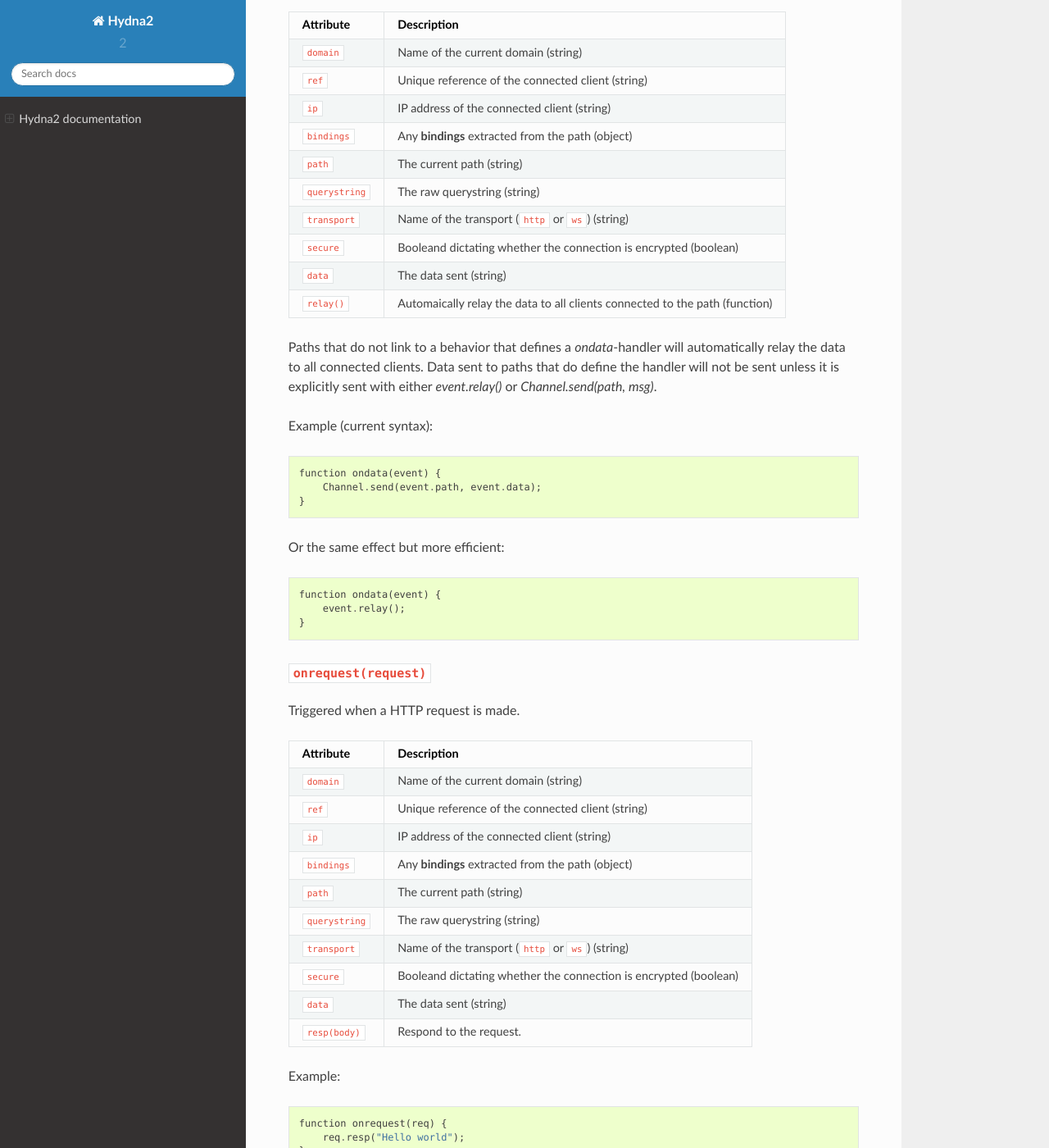
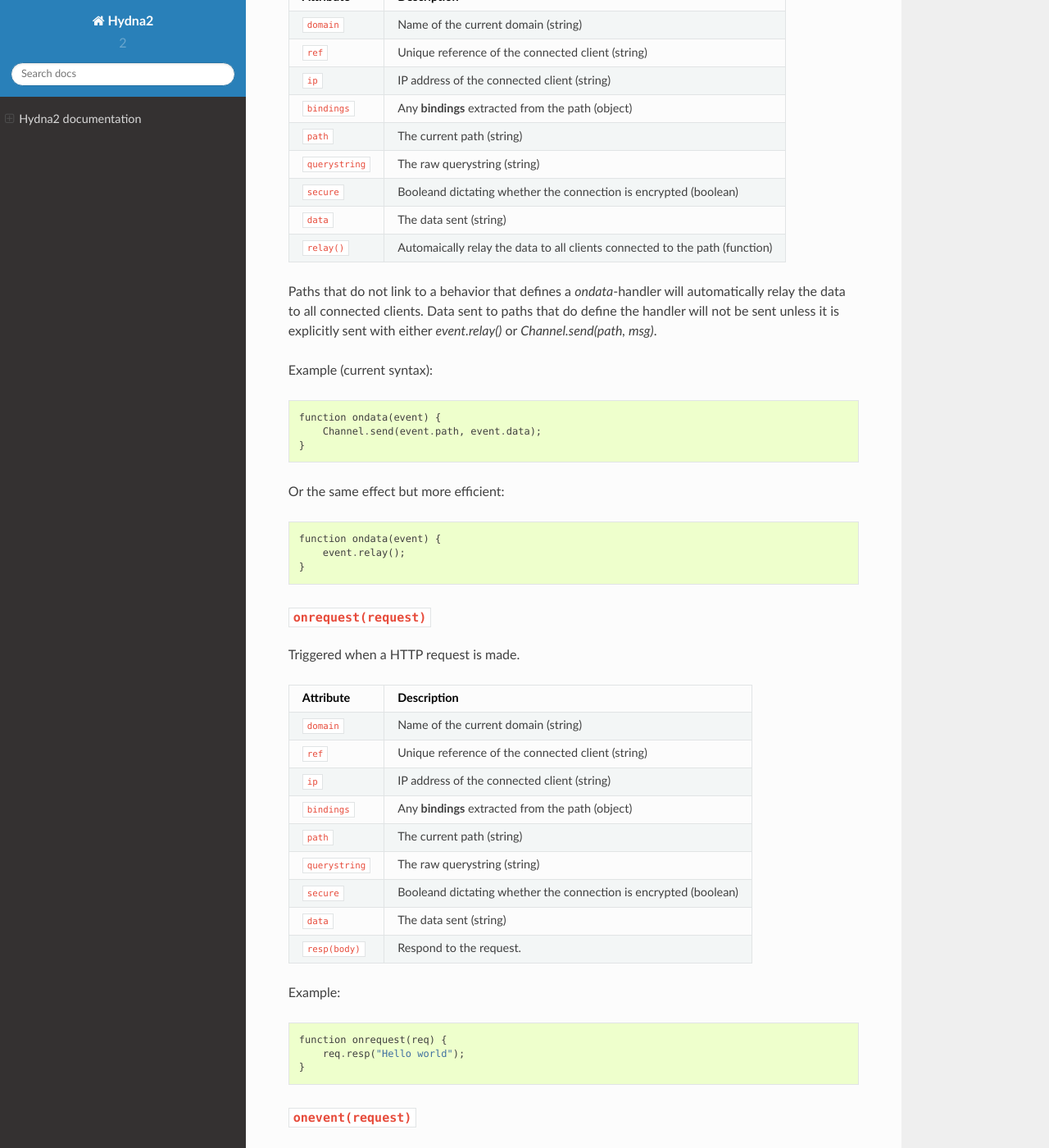
Before and after one commit to strange/hydna-docs, a Sphinx documentation site: the page built from docs/index.rst, in a window 1280 px wide and 1400 px high, scrolled down 3699 px. Shown: the whole window at 82% size. Built offline with Sphinx 7.4.7 and the Read the Docs theme 2.0.0, drawn with Linux system fonts in a browser that asks for light colours; some of the changed text lies outside the part shown.

Commit message:
Removed attribute `transport`, obsolete

```diff
--- a/docs/index.rst
+++ b/docs/index.rst
@@ -130,7 +130,6 @@
 ``bindings``    Any **bindings** extracted from the path (object)
 ``path``        The current path (string)
 ``querystring`` The raw querystring (string)
-``transport``   Name of the transport (``http`` or ``ws``) (string)
 ``secure``      Booleand dictating whether the connection is encrypted
                 (boolean)
 ``allow()``     Allow the client to open the path (function)
@@ -187,7 +186,6 @@
 ``bindings``    Any **bindings** extracted from the path (object)
 ``path``        The current path (string)
 ``querystring`` The raw querystring (string)
-``transport``   Name of the transport (``http`` or ``ws``) (string)
 ``secure``      Booleand dictating whether the connection is encrypted
                 (boolean)
 ``data``        The data sent (string)
@@ -227,7 +225,6 @@
 ``bindings``    Any **bindings** extracted from the path (object)
 ``path``        The current path (string)
 ``querystring`` The raw querystring (string)
-``transport``   Name of the transport (``http`` or ``ws``) (string)
 ``secure``      Booleand dictating whether the connection is encrypted
                 (boolean)
 ``data``        The data sent (string)
@@ -253,7 +250,6 @@
 ``bindings``    Any **bindings** extracted from the path (object)
 ``path``        The current path (string)
 ``querystring`` The raw querystring (string)
-``transport``   Name of the transport (``http`` or ``ws``) (string)
 ``secure``      Booleand dictating whether the connection is encrypted
                 (boolean)
 ``data``        The data sent (string)
```
